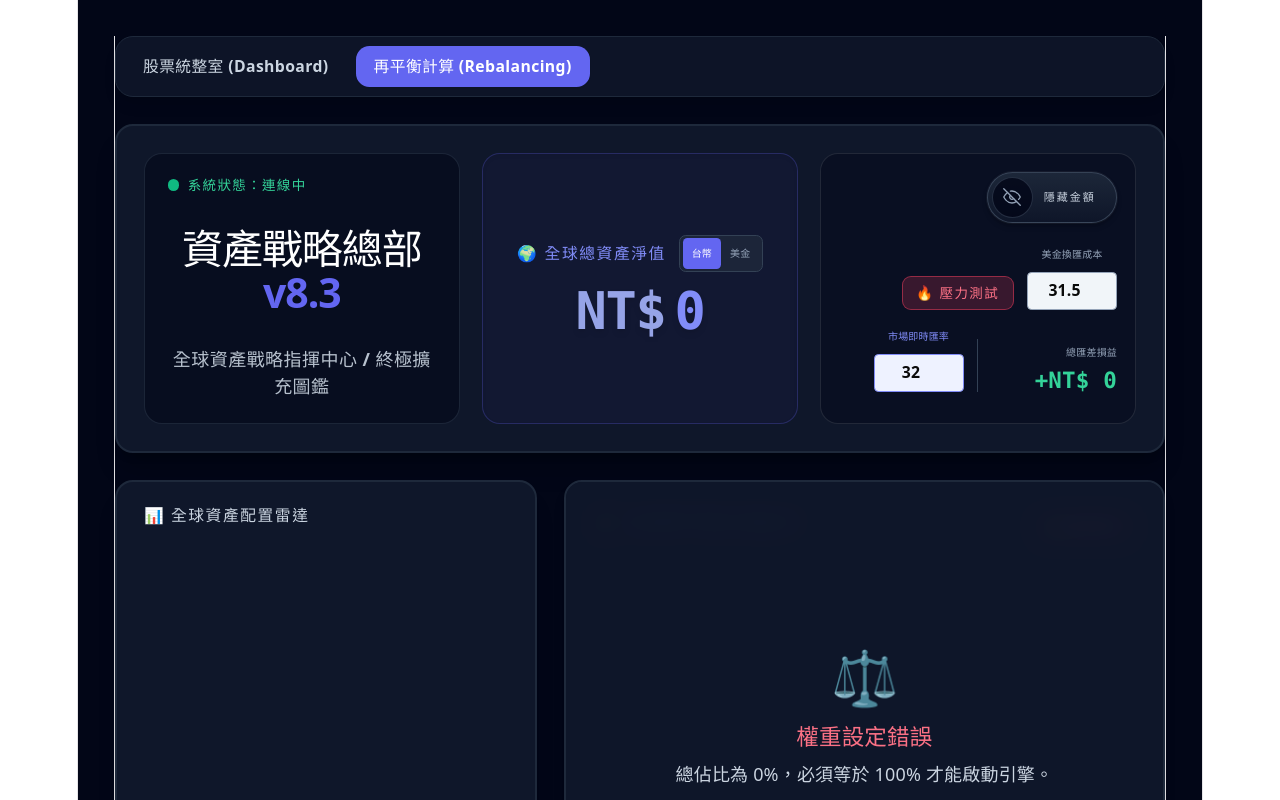
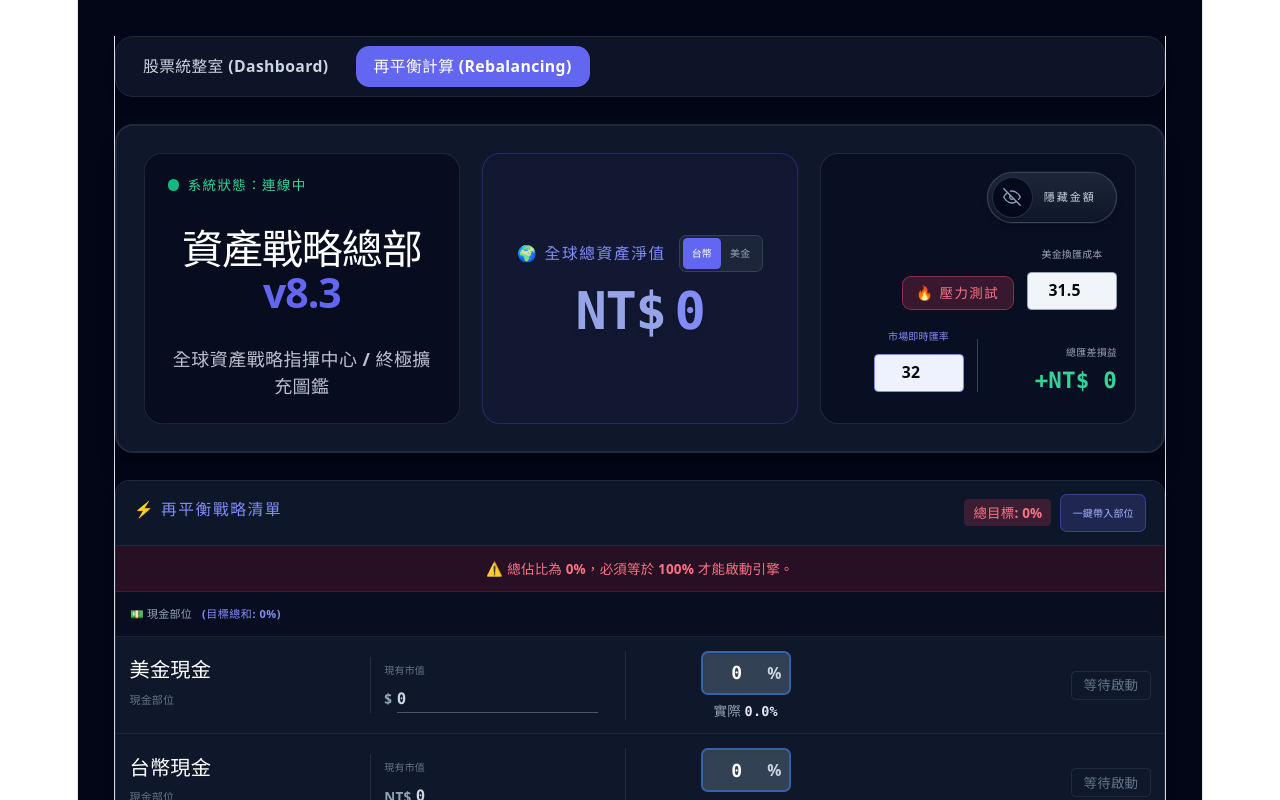
Before and after one commit to peterpeter99155-dev/my-portfolio, a Vue app: page / in a window 1280 px wide. Both pictures are taken after a click on the button "再平衡計算 (Rebalancing)". Shown: the top 800 px of the page. Built offline with nearby package versions, Linux system fonts and the light colour scheme.

Commit message:
[fix]調整再平衡頁面

```diff
--- a/src/App.vue
+++ b/src/App.vue
@@ -108,139 +108,114 @@
         </div>
       </header>
 
-      <div class="grid grid-cols-1 xl:grid-cols-12 gap-6">
-        <div class="xl:col-span-5 bg-slate-900 rounded-2xl p-6 border-2 border-slate-800 flex flex-col items-center justify-center relative shadow-xl min-h-[450px]">
-          <h2 class="absolute top-5 left-6 text-sm font-bold text-slate-300 uppercase tracking-widest z-10">📊 全球資產配置雷達</h2>
-          <div class="relative w-full flex-1 flex items-center justify-center mt-4">
-            <div id="echart-container" style="width: 100%; min-height: 400px;"></div>
+      <div class="flex flex-col gap-5">        <!-- Bottom: Strategy List Area -->
+        <div class="bg-slate-900 rounded-xl border border-slate-800 shadow-lg overflow-hidden">
+          <div class="px-4 py-3 border-b border-slate-800 bg-slate-900/70 flex flex-wrap items-center justify-between gap-3">
+            <h2 class="text-sm font-black text-indigo-400 uppercase tracking-widest italic">⚡ 再平衡戰略清單</h2>
+            <div class="flex items-center gap-2">
+              <span class="text-xs font-bold px-2 py-1 rounded" :class="isAllocationValid ? 'bg-emerald-500/20 text-emerald-400' : 'bg-rose-500/20 text-rose-400'">
+                總目標: {{ totalTargetPct }}%
+              </span>
+              <button @click="importDashboardPositions" class="text-[10px] px-2.5 py-1 rounded-md bg-indigo-500/20 text-indigo-300 border border-indigo-500/40 hover:bg-indigo-500/35 transition-colors font-bold whitespace-nowrap">
+                一鍵帶入部位
+              </button>
             </div>
           </div>
 
-        <div class="xl:col-span-7 bg-slate-900 rounded-2xl p-6 border-2 border-slate-800 flex flex-col h-full shadow-lg relative overflow-hidden">
-          <div class="flex justify-between items-center border-b-2 border-slate-800 pb-3 mb-5">
-            <h2 class="text-base font-bold text-indigo-400 uppercase tracking-widest italic">⚡ 全球再平衡交易指令</h2>
-            <span class="text-xs font-bold px-3 py-1 rounded-full" :class="isAllocationValid ? 'bg-emerald-500/20 text-emerald-400' : 'bg-rose-500/20 text-rose-400'">
-              {{ isAllocationValid ? '✅ 權重對齊' : '🔒 權重鎖定' }}
-            </span>
+          <div v-if="!isAllocationValid" class="bg-rose-950/40 border-b border-rose-900/50 p-3 text-center">
+            <p class="text-xs font-bold text-rose-400">⚠️ 總佔比為 {{ totalTargetPct }}%，必須等於 100% 才能啟動引擎。</p>
           </div>
 
-          <div v-if="!isAllocationValid" class="absolute inset-0 bg-slate-900/95 backdrop-blur-md z-20 flex flex-col items-center justify-center p-8 text-center">
-            <span class="text-5xl mb-4">⚖️</span>
-            <h3 class="text-xl font-black text-rose-400 mb-2">權重設定錯誤</h3>
-            <p class="text-slate-300">總佔比為 {{ totalTargetPct }}%，必須等於 100% 才能啟動引擎。</p>
+          <div class="flex flex-col">
+            <template v-for="(group, gIdx) in [
+              { title: '💵 現金部位', items: [usdCash, twdCash] },
+              { title: '🛡️ 核心大盤', items: coreList, addRow: () => addRow('core'), removeRow: (idx) => removeRow('core', idx) },
+              { title: '🚀 戰略衛星', items: satelliteList, addRow: () => addRow('satellite'), removeRow: (idx) => removeRow('satellite', idx) }
+            ]">
+              <div class="bg-slate-950/50 px-3 py-2 flex justify-between items-center border-b border-slate-800/80">
+                 <span class="text-[11px] font-black uppercase text-slate-400 tracking-wide">
+                    {{ group.title }} <span class="text-indigo-400 ml-1.5 tracking-wider">(目標總和: {{ group.items.reduce((s, i) => s + (parseFloat(i.target) || 0), 0) }}%)</span>
+                 </span>
+                 <button v-if="group.addRow" @click="group.addRow()" class="text-[10px] text-indigo-400 hover:text-indigo-300 font-bold px-2 py-0.5 rounded transition-colors bg-indigo-500/10 hover:bg-indigo-500/20 border border-indigo-500/30">+ 新增標的</button>
               </div>
 
-          <div class="flex-1 overflow-y-auto pr-2 space-y-3 custom-scrollbar" style="max-height: 400px;">
-            <div v-for="(item, i) in rebalanceActions" :key="'action-'+i"
-                 class="p-4 rounded-xl border-2 relative transition-all flex items-center justify-between"
-                 :class="item.type === 'BUY' ? 'bg-slate-950 border-emerald-900/50' : (item.type === 'SELL' ? 'bg-slate-950 border-rose-900/50' : 'bg-slate-900 border-slate-800 opacity-50')">
-              <div class="pl-3">
-                <span class="text-[10px] font-black uppercase tracking-widest block mb-1" :class="item.mainCur === 'USD' ? 'text-blue-400' : 'text-emerald-500'">{{ item.mainCur === 'USD' ? '美金' : '台幣' }} [{{ item.tag }}]</span>
-                <span class="text-base font-black text-white uppercase truncate block">{{ item.name || '未命名' }}</span>
+              <div v-for="(item, idx) in group.items" :key="gIdx + '-' + idx" class="flex flex-row flex-wrap md:flex-nowrap items-center border-b border-slate-800/80 py-3 px-3 hover:bg-slate-800/40 transition-colors bg-slate-900 group gap-3 md:gap-4">
+
+                <!-- 區塊 A: 標的名稱 -->
+                <div class="flex-[1] min-w-[90px] flex flex-col justify-center text-left">
+                   <div v-if="group.addRow && !item.fromDashboard" class="relative w-full mb-1">
+                     <input v-model="item.name" @input="onSearchInput(item)" @focus="item.showSearch = true" @click.stop class="w-[90%] bg-transparent text-lg font-black text-white placeholder-slate-500 focus:outline-none uppercase truncate leading-tight text-left border-b border-gray-600 focus:border-blue-500 pb-0.5 transition-colors" placeholder="代號/名稱">
+                     <ul v-if="item.showSearch && filteredDict(item.name).length > 0" class="absolute z-50 w-[150%] bg-slate-800 border border-slate-600 rounded-md shadow-2xl mt-1 max-h-48 overflow-y-auto custom-scrollbar text-left">
+                        <li v-for="d in filteredDict(item.name)" :key="d" @mousedown.prevent="selectStock(item, d)" class="p-2 hover:bg-indigo-600 cursor-pointer text-xs font-bold text-slate-200 border-b border-slate-700 last:border-0 truncate">{{ d }}</li>
+                     </ul>
                    </div>
-              <div class="text-right">
-                <div v-if="item.type === 'BUY'" class="text-emerald-400">
-                  <p class="text-xs font-bold uppercase opacity-90 mb-1">買進</p>
-                  <div class="flex justify-end items-baseline gap-1 text-xl font-mono-data font-black">
-                    <span>+</span>
-                    <span class="w-8 text-left">{{ item.mainCur === 'USD' ? '$' : 'NT$' }}</span>
-                    <span class="min-w-[100px] text-right">{{ formatAmount(item.gapDisplay).toLocaleString() }}</span>
-                    <span class="w-8 text-right text-sm">{{ item.mainCur === 'USD' ? 'USD' : 'TWD' }}</span>
+                   <div v-else class="text-lg font-black text-white truncate leading-tight mb-1">{{ item.name }}</div>
+                   <div class="text-[11px] text-slate-500 truncate" v-if="(item.name || '').includes('現金')">現金部位</div>
+                </div>
+
+                <!-- 區塊 B: 當前市值 (沙盒輸入) -->
+                <div class="flex-[1] min-w-[100px] flex flex-col justify-center text-left border-l border-slate-700/50 pl-3">
+                   <div class="text-[10px] text-slate-500 mb-0.5">現有市值</div>
+                   <div class="flex items-center w-full pr-2">
+                      <span class="text-xs text-slate-400 mr-1 font-bold">{{ item.currency === 'USD' ? '$' : 'NT$' }}</span>
+                      <input type="number" v-model.number="item.current" @input="updateChart" class="w-full min-w-[60px] bg-transparent border-b border-gray-600 focus:border-blue-500 text-sm font-bold text-slate-300 font-mono-data tabular-nums focus:outline-none py-0.5 transition-colors hide-spinners">
                    </div>
                 </div>
-                <div v-else-if="item.type === 'SELL'" class="text-rose-400">
-                  <p class="text-xs font-bold uppercase opacity-90 mb-1">賣出</p>
-                  <div class="flex justify-end items-baseline gap-1 text-xl font-mono-data font-black">
-                    <span>-</span>
-                    <span class="w-8 text-left">{{ item.mainCur === 'USD' ? '$' : 'NT$' }}</span>
-                    <span class="min-w-[100px] text-right">{{ formatAmount(Math.abs(item.gapDisplay)).toLocaleString() }}</span>
-                    <span class="w-8 text-right text-sm">{{ item.mainCur === 'USD' ? 'USD' : 'TWD' }}</span>
+
+                <!-- 區塊 C: 目標佔比輸入區 -->
+                <div class="flex-[1] min-w-[100px] flex flex-col items-center justify-center border-l border-slate-700/50 px-2">
+                   <div class="relative w-full max-w-[90px]">
+                      <input type="number" min="0" v-model.number="item.target" @input="validateTarget(item); updateChart()" class="w-full bg-slate-700 border-2 border-blue-500/50 rounded-md py-1.5 pl-2 pr-6 text-center font-mono-data tabular-nums font-bold text-white text-base focus:border-blue-400 focus:outline-none focus:ring-2 focus:ring-blue-400 transition-all hide-spinners shadow-inner" placeholder="0">
+                      <span class="absolute right-2 top-1/2 -translate-y-1/2 text-slate-300 text-sm font-bold pointer-events-none">%</span>
+                   </div>
+                   <div class="text-xs text-slate-400 mt-1.5 whitespace-nowrap">
+                      實際 <span class="font-mono-data font-bold text-slate-200">{{ getActualPct(item).toFixed(1) }}%</span>
                    </div>
                 </div>
-                <div v-else class="text-slate-500 italic text-sm">持有</div>
+
+                <!-- 區塊 D: 行動指示 -->
+                <div class="flex-[1.2] min-w-[130px] flex flex-col items-end justify-center">
+                   <template v-if="isAllocationValid">
+                      <div v-if="getAction(item).type === 'BUY'" class="flex flex-col items-end">
+                         <span class="inline-block bg-emerald-600 text-white px-2.5 py-1 rounded text-xs font-bold whitespace-nowrap font-mono-data tabular-nums shadow-sm">買入 {{ getAction(item).currencySymbol }}{{ formatAmount(getAction(item).amount) }}{{ getAction(item).mainCur === 'USD' ? ' USD' : '' }}</span>
+                         <span class="text-[10px] text-slate-400 mt-1 tabular-nums" v-if="getAction(item).tradeShares > 0">(約 {{ getAction(item).tradeShares }} 股)</span>
+                      </div>
+                      <div v-else-if="getAction(item).type === 'SELL'" class="flex flex-col items-end">
+                         <span class="inline-block bg-rose-600 text-white px-2.5 py-1 rounded text-xs font-bold whitespace-nowrap font-mono-data tabular-nums shadow-sm">賣出 {{ getAction(item).currencySymbol }}{{ formatAmount(getAction(item).amount) }}{{ getAction(item).mainCur === 'USD' ? ' USD' : '' }}</span>
+                         <span class="text-[10px] text-slate-400 mt-1 tabular-nums" v-if="getAction(item).tradeShares > 0">(約 {{ getAction(item).tradeShares }} 股)</span>
+                      </div>
+                      <div v-else>
+                         <span class="inline-block text-slate-400 px-2.5 py-1 rounded text-xs font-bold whitespace-nowrap bg-slate-800/80">無須動作</span>
+                      </div>
+                   </template>
+                   <template v-else>
+                      <span class="inline-block text-slate-500 px-2.5 py-1 rounded text-xs font-bold whitespace-nowrap border border-slate-700/50">等待啟動</span>
+                   </template>
+                </div>
+
+                <!-- 刪除按鈕 -->
+                <div class="shrink-0 flex items-center justify-center pl-1" v-if="group.removeRow">
+                   <button @click="group.removeRow(idx)" class="text-slate-600 hover:text-rose-500 p-2 md:p-3 transition-colors rounded-xl hover:bg-rose-500/10 active:bg-rose-500/20" title="刪除">
+                     <svg xmlns="http://www.w3.org/2000/svg" class="h-5 w-5 md:h-6 md:w-6" fill="none" viewBox="0 0 24 24" stroke="currentColor">
+                       <path stroke-linecap="round" stroke-linejoin="round" stroke-width="2" d="M19 7l-.867 12.142A2 2 0 0116.138 21H7.862a2 2 0 01-1.995-1.858L5 7m5 4v6m4-6v6m1-10V4a1 1 0 00-1-1h-4a1 1 0 00-1 1v3M4 7h16" />
+                     </svg>
+                   </button>
+                </div>
+
+              </div>
+            </template>
           </div>
         </div>
       </div>
+        </section>
+        <section v-else key="tab-dashboard" class="space-y-6">
+          <!-- Top: Fixed Visual Area (Pie Chart) -->
+          <div class="bg-slate-900 rounded-xl border border-slate-800 p-4 shadow-lg flex flex-col items-center justify-center relative">
+            <h2 class="absolute top-4 left-4 text-xs font-bold text-slate-400 uppercase tracking-widest z-10">全球資產配置</h2>
+            <div class="relative w-full flex items-center justify-center mt-2">
+              <div id="echart-container" class="w-full h-[220px] md:h-[300px]"></div>
             </div>
           </div>
-
-      <div class="bg-slate-900 rounded-2xl border-2 border-slate-800 overflow-hidden shadow-xl">
-        <div class="px-4 py-3 border-b border-slate-800 bg-slate-900/70 flex items-center justify-between gap-3">
-          <p class="text-xs text-slate-400 font-bold">再平衡資料來源：目前使用手動設定，可用按鈕帶入統整室當前部位。</p>
-          <button
-            @click="importDashboardPositions"
-            class="text-[11px] px-3 py-1.5 rounded-lg bg-indigo-500/20 text-indigo-300 border border-indigo-500/40 hover:bg-indigo-500/35 transition-colors font-bold whitespace-nowrap"
-          >
-            一鍵帶入當前部位
-          </button>
-        </div>
-        <div class="grid grid-cols-12 gap-4 p-4 bg-slate-950 text-xs font-bold text-slate-400 uppercase border-b-2 border-slate-800 items-center">
-          <div class="col-span-5">資產標的名稱</div>
-          <div class="col-span-3 text-right">目前市值 (原生貨幣)</div>
-          <div class="col-span-3 text-right pr-4">目標絕對佔比 (%)</div>
-          <div class="col-span-1 text-center">操作</div>
-        </div>
-
-        <div v-for="c in [usdCash, twdCash]" :key="c.currency" class="grid grid-cols-12 gap-4 p-4 bg-slate-900/30 border-b border-slate-800/50 items-start">
-          <div class="col-span-5 flex gap-2 items-center">
-            <input v-model="c.name" class="w-full input-pv input-pv--muted rounded p-2.5 text-sm font-bold" disabled>
-          </div>
-          <div class="col-span-3">
-            <div class="relative w-full">
-              <span class="absolute left-2.5 top-1/2 -translate-y-1/2 text-[10px] font-black px-1.5 py-0.5 rounded-md pointer-events-none" :class="c.currency === 'USD' ? 'bg-blue-100 text-blue-600' : 'bg-emerald-100 text-emerald-600'">{{ c.currency === 'USD' ? '美金' : '台幣' }}</span>
-              <input type="number" v-model.number="c.current" @input="updateChart" class="w-full input-pv rounded p-2.5 pl-14 font-mono-data text-right" placeholder="0">
-            </div>
-            <div class="mt-2 w-full text-right pointer-events-none">
-              <span v-if="c.currency === 'USD'" class="text-[13px] text-slate-400 font-mono-data font-bold tracking-wide">約 NT$ {{ formatAmount(getTWDValue(c)) }}</span>
-              <span v-else class="text-[13px] text-slate-400 font-mono-data font-bold tracking-wide">約 $ {{ formatAmount(getTWDValue(c) / fx.currentRate) }}</span>
-            </div>
-          </div>
-          <div class="col-span-3 flex items-center justify-end pr-4">
-            <input type="number" v-model.number="c.target" @input="updateChart" class="w-20 input-pv rounded-l p-2.5 font-mono-data text-center" placeholder="0">
-            <span class="bg-slate-800 px-3 py-2.5 text-slate-400 rounded-r border border-l-0 border-slate-700 text-sm">%</span>
-          </div>
-        </div>
-
-        <div v-for="type in ['core', 'satellite']" :key="type">
-          <div class="bg-slate-800/80 px-4 py-2 flex justify-between items-center border-b border-slate-700/50">
-            <span class="text-xs font-black uppercase" :class="type==='core'?'text-blue-400':'text-amber-500'">{{ type==='core'?'🛡️ 核心大盤':'🚀 戰略衛星' }} (總佔比: {{ getGroupTargetPct(type) }}%)</span>
-            <button @click="addRow(type)" class="text-[10px] bg-slate-700 hover:bg-indigo-600 text-white px-3 py-1 rounded transition-colors">+ 新增標的</button>
-          </div>
-          <div v-for="(item, index) in (type === 'core' ? coreList : satelliteList)" :key="type+index" class="grid grid-cols-12 gap-4 p-4 border-b border-slate-800/50 hover:bg-slate-800/30 transition-colors items-start">
-            <div class="col-span-5 relative flex gap-2 items-center">
-              <div class="flex-1 relative">
-                <input v-model="item.name" @input="onSearchInput(item)" @focus="item.showSearch = true" @click.stop class="w-full input-pv rounded p-2.5 text-sm font-bold uppercase" placeholder="輸入名稱或代號...">
-                <ul v-if="item.showSearch && filteredDict(item.name).length > 0" class="absolute z-50 w-full bg-slate-800 border border-slate-600 rounded-md shadow-2xl top-[100%] mt-1 max-h-48 overflow-y-auto custom-scrollbar">
-                  <li v-for="d in filteredDict(item.name)" :key="d" @mousedown.prevent="selectStock(item, d)" class="p-2 hover:bg-indigo-600 cursor-pointer text-xs font-bold text-slate-200 border-b border-slate-700 last:border-0 truncate">{{ d }}</li>
-                </ul>
-              </div>
-            </div>
-            <div class="col-span-3">
-              <div class="relative w-full">
-                <span class="absolute left-2.5 top-1/2 -translate-y-1/2 text-[10px] font-black px-1.5 py-0.5 rounded-md pointer-events-none" :class="item.currency === 'USD' ? 'bg-blue-100 text-blue-600' : 'bg-emerald-100 text-emerald-600'">{{ item.currency === 'USD' ? '美金' : '台幣' }}</span>
-                <input type="number" v-model.number="item.current" @input="updateChart" class="w-full input-pv rounded p-2.5 pl-14 font-mono-data text-right" placeholder="0">
-              </div>
-              <div class="mt-2 w-full text-right pointer-events-none">
-                <span v-if="item.currency === 'USD'" class="text-[13px] text-slate-400 font-mono-data font-bold tracking-wide">約 NT$ {{ formatAmount(getTWDValue(item)) }}</span>
-                <span v-else class="text-[13px] text-slate-400 font-mono-data font-bold tracking-wide">約 $ {{ formatAmount(getTWDValue(item) / fx.currentRate) }}</span>
-              </div>
-            </div>
-            <div class="col-span-3 flex items-center justify-end pr-4">
-              <input type="number" v-model.number="item.target" @input="updateChart" class="w-20 input-pv rounded-l p-2.5 font-mono-data text-center" placeholder="0">
-              <span class="bg-slate-800 px-3 py-2.5 text-slate-400 rounded-r border border-l-0 border-slate-700 text-sm">%</span>
-            </div>
-            <div class="col-span-1 text-center"><button @click="removeRow(type, index)" class="text-slate-500 hover:text-rose-500 font-bold text-lg">✕</button></div>
-          </div>
-        </div>
-
-        <div class="grid grid-cols-12 gap-4 p-5 font-black font-mono-data text-xl border-t-4 border-slate-950 items-center" :class="isAllocationValid ? 'bg-indigo-900/40 text-indigo-400' : 'bg-rose-950/50 text-rose-400'">
-          <div class="col-span-8 text-right text-sm tracking-wide font-bold">全球目標配置合計</div>
-          <div class="col-span-3 text-right pr-4">{{ totalTargetPct }} %</div>
-          <div class="col-span-1 text-center text-2xl">{{ isAllocationValid ? '✅' : '⚠️' }}</div>
-        </div>
-      </div>
-        </section>
-        <section v-else key="tab-dashboard">
           <StockDashboard
             :positions="dashboardPositions"
             :dictionary="dictionary"
@@ -355,12 +330,34 @@ export default {
     }
   },
   watch: {
+    dashboardPositions: {
+      deep: true,
+      handler(newPositions) {
+        newPositions.forEach(p => {
+           if (!p.name) return;
+           const match = [...this.coreList, ...this.satelliteList].find(i => i.name === p.name && i.currency === p.currency);
+           if (match) {
+              match.current = parseFloat(p.current) || 0;
+              match.shares = Math.max(parseFloat(p.shares) || 1, 1);
+              match.fromDashboard = true;
+           }
+        });
+        if (this.currentTab === 'dashboard') {
+          this.updateChart();
+        }
+      }
+    },
     currentTab(tab) {
-      if (tab !== 'rebalancing') return
+      if (tab === 'dashboard') {
+        // Wait for the 200ms out-in transition to finish so the DOM element exists
+        setTimeout(() => {
           this.$nextTick(() => {
-        if (this._chart) this._chart.resize()
+            this.initChart()
+            this.updateChart()
             this.scheduleFitHeroAssetAmount()
           })
+        }, 250)
+      }
     },
     totalAssetDisplay() {
       this.scheduleFitHeroAssetAmount()
@@ -376,6 +373,40 @@ export default {
     }
   },
   methods: {
+    validateTarget(item) {
+      if (item.target < 0) item.target = 0;
+    },
+    getActualPct(item) {
+      if (this.totalAssetTWD === 0) return 0;
+      return (this.getTWDValue(item) / this.totalAssetTWD) * 100;
+    },
+    getAction(item) {
+      if (!this.isAllocationValid || this.totalAssetTWD === 0) return { type: 'HOLD' };
+
+      const actualPct = this.getActualPct(item);
+      const targetPct = parseFloat(item.target) || 0;
+
+      const targetTWD = this.totalAssetTWD * (targetPct / 100);
+      const currentTWD = this.getTWDValue(item);
+      const gapTWD = targetTWD - currentTWD;
+
+      // 若誤差在 1% 內，視為無須動作
+      const type = Math.abs(actualPct - targetPct) <= 1.0 ? 'HOLD' : (gapTWD > 0 ? 'BUY' : 'SELL');
+
+      const mainCur = item.currency;
+      const amountNative = mainCur === 'USD' ? (gapTWD / this.fx.currentRate) : gapTWD;
+      const currencySymbol = mainCur === 'USD' ? '$' : 'NT$';
+
+      let tradeShares = null;
+      if (item.shares && item.current > 0) {
+        const pricePerShare = parseFloat(item.current) / parseFloat(item.shares);
+        if (pricePerShare > 0) {
+          tradeShares = Math.floor(Math.abs(amountNative) / pricePerShare);
+        }
+      }
+
+      return { type, amount: Math.abs(amountNative), currencySymbol, mainCur, tradeShares };
+    },
     switchTab(tab) {
       this.currentTab = tab
     },
@@ -407,6 +438,7 @@ export default {
           cost: parseFloat(item.cost) || 0,
           shares: Math.max(parseFloat(item.shares) || 1, 1),
           target: targetMap.has(key) ? targetMap.get(key) : 0,
+          fromDashboard: true,
           showSearch: false,
         }
       }
@@ -539,7 +571,7 @@ export default {
      * @param {string} type - 資產類型 ('core' 核心 或 'satellite' 衛星)
      */
     addRow(type) {
-      const row = { name: '', currency: type === 'core' ? 'USD' : 'TWD', current: 0, cost: 0, shares: 1, target: 0, showSearch: false };
+      const row = { name: '', currency: type === 'core' ? 'USD' : 'TWD', current: 0, cost: 0, shares: 1, target: 0, showSearch: false, fromDashboard: false };
       if(type === 'core') this.coreList.push(row); else this.satelliteList.push(row);
     },
     /**
@@ -559,8 +591,16 @@ export default {
     initChart() {
       // 確保使用外部載入的 echarts
       if(window.echarts) {
-        this._chart = window.echarts.init(document.getElementById('echart-container'));
+        const el = document.getElementById('echart-container');
+        if (!el) return;
+        if (this._chart) {
+          this._chart.dispose();
+        }
+        this._chart = window.echarts.init(el);
+        if (!this._chartResizeBound) {
           window.addEventListener('resize', () => { if(this._chart) this._chart.resize(); });
+          this._chartResizeBound = true;
+        }
       }
     },
     /**
@@ -728,4 +768,14 @@ export default {
   opacity: 0;
   transform: translateY(6px);
 }
+
+/* 隱藏 type="number" 預設的上下箭頭 */
+.hide-spinners::-webkit-outer-spin-button,
+.hide-spinners::-webkit-inner-spin-button {
+  -webkit-appearance: none;
+  margin: 0;
+}
+.hide-spinners {
+  -moz-appearance: textfield;
+}
 </style>
```
Lines whose indentation alone changed are shown as unchanged.
